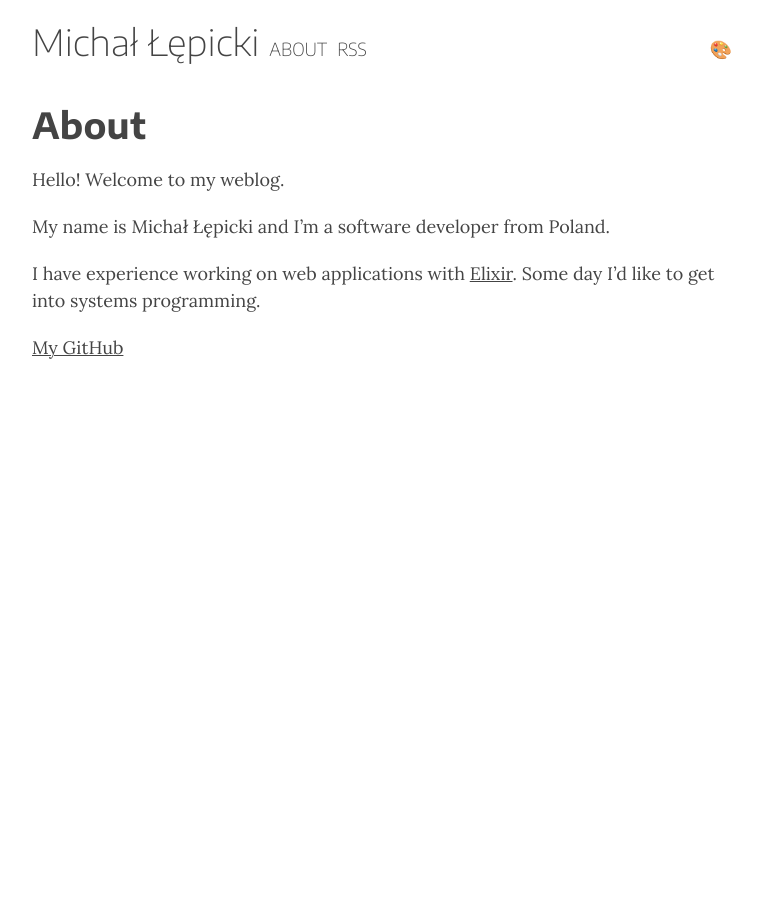
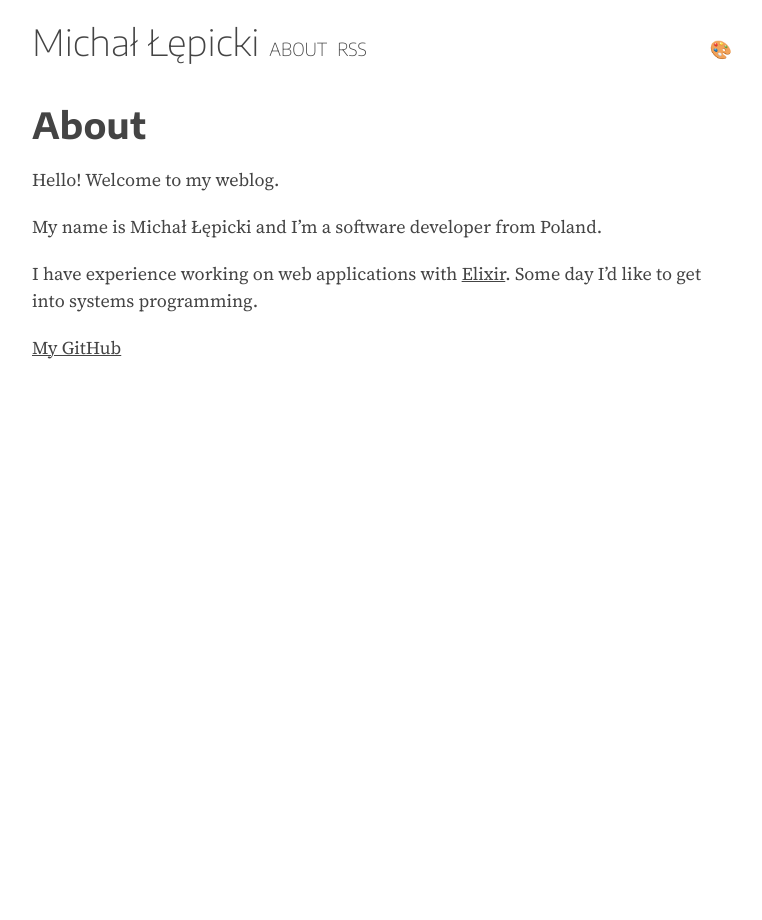
Before and after one commit to michallepicki/blog, a Jekyll site: the page built from about.md, in a window 1280 px wide. Shown: the whole page, without its empty margins (258-1020 px from the left). Built offline with Jekyll 4.4.1, drawn with Linux system fonts in a browser that asks for light colours.

Commit message:
change serif font, fix spacify

```diff
--- a/_includes/styles.css
+++ b/_includes/styles.css
@@ -3,15 +3,15 @@
   --content-width: 700px;
   --line-height: 1.5;
   --sans-font: 'Encode Sans', sans-serif;
-  --serif-font: 'Lora', serif;
-  --heading-font: var(--sans-font);
-  --content-font: var(--serif-font);
+  --serif-font: 'Source Serif VF', serif;
+  --heading-font: 'Encode Sans', sans-serif;
+  --content-font: 'Source Serif VF', serif;
   --text-color--light: #444;
   --background-color--light: #FFF;
   --figure-background-color--light: #fafafa;
-  --text-color--dark: #FFF;
-  --background-color--dark: #333;
-  --figure-background-color--dark: #444;
+  --text-color--dark: #eee;
+  --background-color--dark: #262626;
+  --figure-background-color--dark: #333;
   --text-color: #444;
   --background-color: #FFF;
   --figure-background-color: #fafafa;
@@ -27,9 +27,9 @@
 
 @media (prefers-color-scheme: dark) {
   :root {
-    --text-color: #FFF;
-    --background-color: #333;
-    --figure-background-color: #444;
+    --text-color: #eee;
+    --background-color: #262626;
+    --figure-background-color: #333;
   }
 }
 
@@ -40,13 +40,13 @@
 /* general typography */
 
 @font-face {
-  font-family: 'Lora';
-  src: url("/assets/Lora-VF.woff2") format("woff2");
+  font-family: 'Source Serif VF';
+  src: url("/assets/SourceSerif4Variable-Roman.ttf.woff2") format("woff2");
 }
 
 @font-face {
-  font-family: 'Lora';
-  src: url("/assets/Lora-Italic-VF.woff2") format("woff2");
+  font-family: 'Source Serif VF';
+  src: url("/assets/SourceSerif4Variable-Italic.ttf.woff2") format("woff2");
   font-style: italic;
 }
 
--- a/_layouts/default.html
+++ b/_layouts/default.html
@@ -11,8 +11,8 @@ layout: compress
     <meta name="author" content="{{ page.author }}">
     <title>{% if page.title %}{{ page.title }} - {% endif %}{{ site.title }}</title>
     <link rel="alternate" type="application/atom+xml" title="{{ site.title }}" href="/feed.xml">
-    <link rel="preload" href="/assets/Lora-VF.woff2" as="font" type="font/woff2" crossorigin>
-    <link rel="preload" href="/assets/Lora-Italic-VF.woff2" as="font" type="font/woff2" crossorigin>
+    <link rel="preload" href="/assets/SourceSerif4Variable-Roman.ttf.woff2" as="font" type="font/woff2" crossorigin>
+    <link rel="preload" href="/assets/SourceSerif4Variable-Italic.ttf.woff2" as="font" type="font/woff2" crossorigin>
     <link rel="preload" href="/assets/EncodeSans.ttf" as="font" type="font/ttf" crossorigin>
     <link rel="preload" href="/assets/FiraCode-VF.woff2" as="font" type="font/woff2" crossorigin>
     <style>{%- capture styles -%}{%- include styles.css -%}{%- endcapture -%}{{ styles | scssify }}</style>
@@ -61,24 +65,22 @@ layout: compress
           const init = () => properties.forEach((property) => initProperty(property));
           init();
 
-          const pxToInt = (px) => parseInt(px.replace(/px/,""));
-          const narrow = () => setProperty("--content-width", Math.max(400, (pxToInt(getProperty("--content-width"))-50))+"px");
-          const widen = () => setProperty("--content-width", (pxToInt(getProperty("--content-width"))+50)+"px");
-          const crowdify = () => setProperty("--line-height", Math.max(1.0, (getProperty("--line-height")-0.1)));
-          const spacify = () => setProperty("--line-height", getProperty("--line-height")+0.1);
-          const swapFonts = () => {
-            let tmp = getProperty("--heading-font");
-            setProperty("--heading-font", getProperty("--content-font"));
-            setProperty("--content-font", tmp);
+          const narrow = () => setPxProperty("--content-width", Math.max(400, (getPxProperty("--content-width")-50)));
+          const widen = () => setPxProperty("--content-width", (getPxProperty("--content-width")+50));
+          const crowdify = () => setProperty("--line-height", Math.max(1.0, (getFloatProperty("--line-height")-0.1)));
+          const spacify = () => setProperty("--line-height", (getFloatProperty("--line-height")+0.1));
+          const swapProperties = (property1, property2) => {
+            let tmp = getProperty(property1);
+            setProperty(property1, getProperty(property2));
+            setProperty(property2, tmp);
           };
+          const swapFonts = () => swapProperties("--heading-font", "--content-font");
           var currentScheme;
           var otherScheme;
           if (getCssProperty("--text-color") == getCssProperty("--text-color--dark")) {
-            console.log("dark");
             currentScheme = "dark";
             otherScheme = "light";
           } else {
-            console.log("light");
             currentScheme = "light";
             otherScheme = "dark";
           };
```
Also changed, not shown: other parts of _layouts/default.html (+7 -2 lines), assets/Lora-Italic-VF.woff2 (deleted), assets/Lora-VF.woff2 (deleted), assets/SourceSerif4Variable-Italic.ttf.woff2 (added), assets/SourceSerif4Variable-Roman.ttf.woff2 (added).
